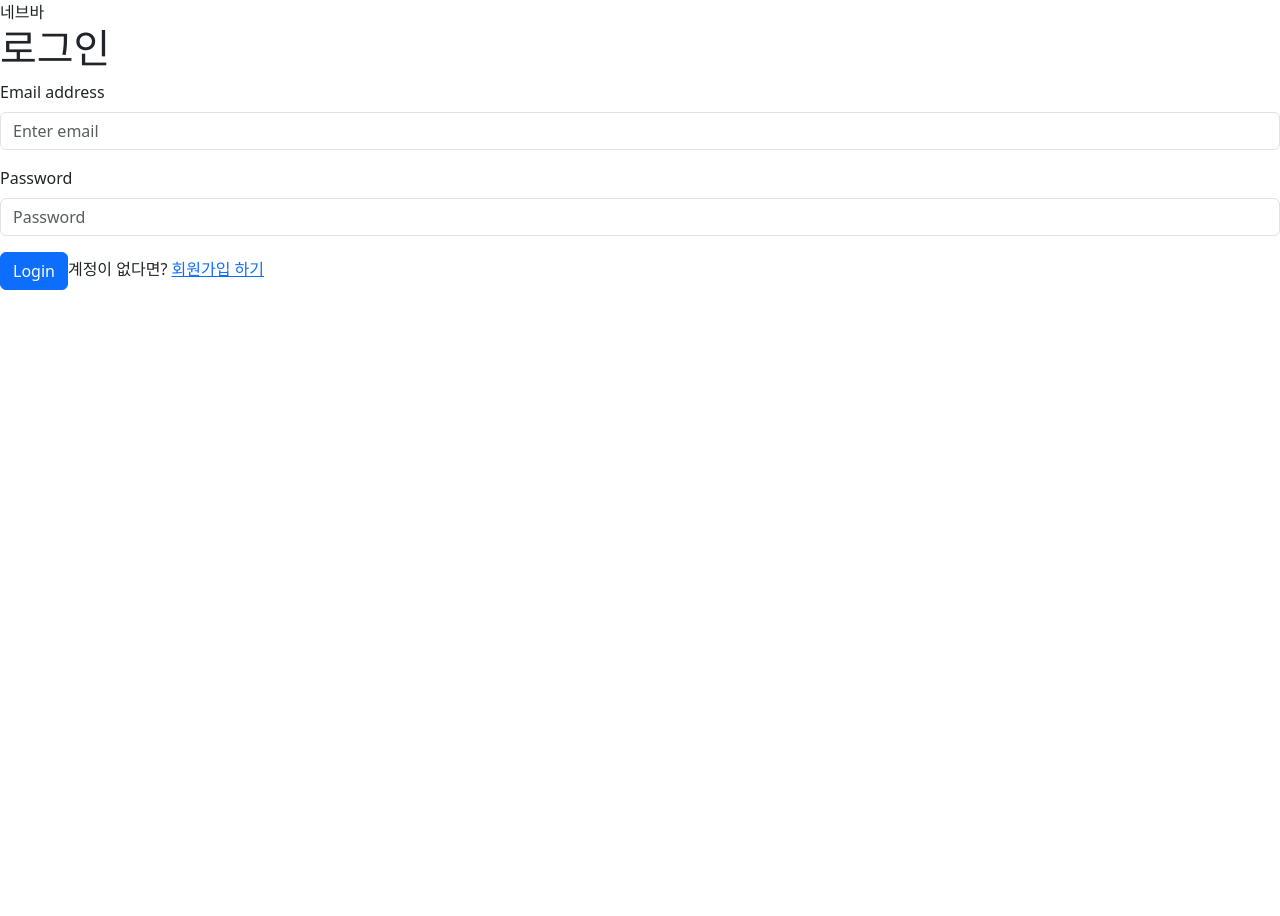
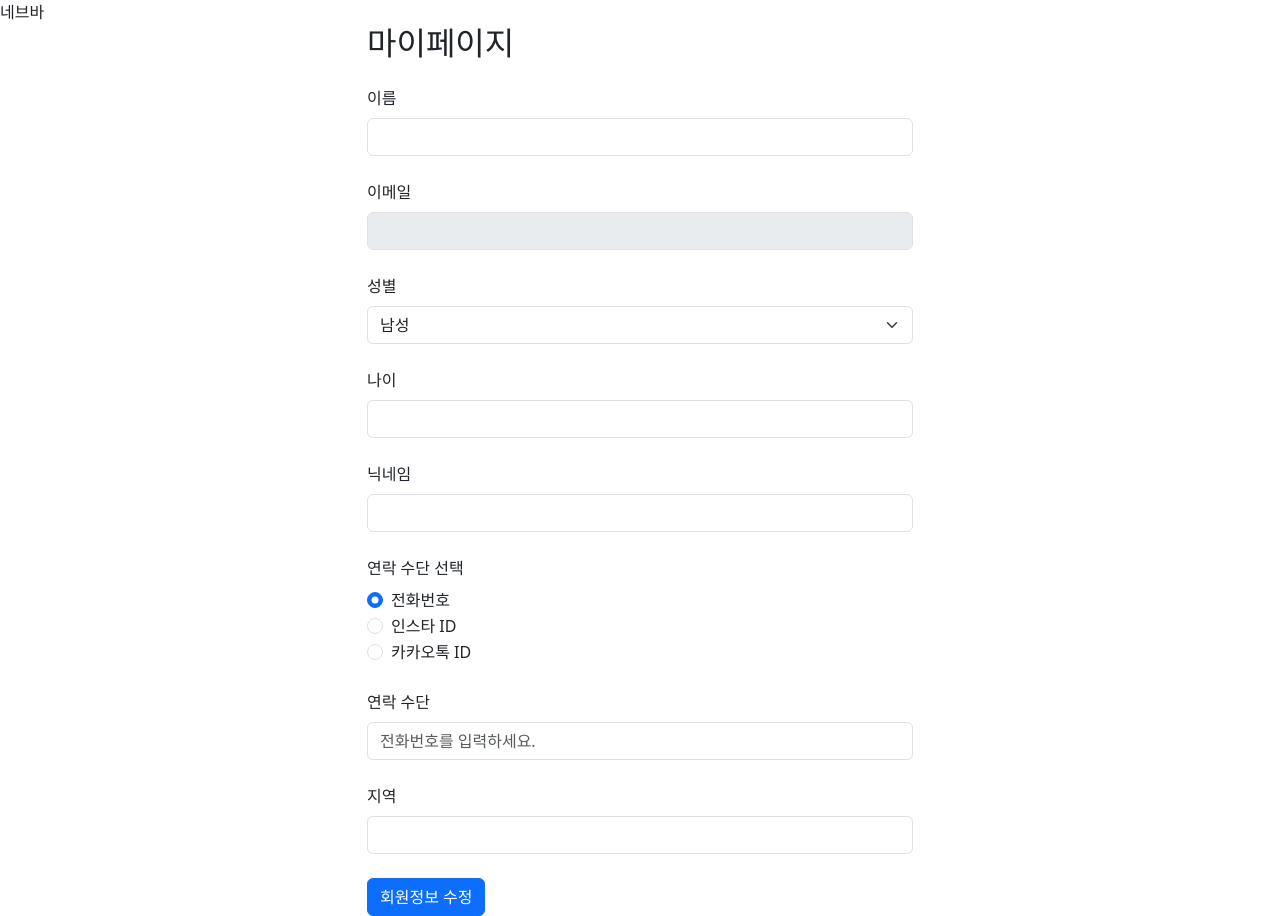
Before and after one commit to pyosunyoung/number-blind-date, a React (Create React App) app in the folder number-ting/: page /mypage in a window 1280 px wide. Before the commit this address led to /login. Before the commit the page ends 800 px from the top, so only its background shows below. Built offline with nearby package versions, Linux system fonts and the light colour scheme; no server answers.

Commit message:
마이페이지

```diff
--- a/number-ting/src/featueres/user/userSlice.js
+++ b/number-ting/src/featueres/user/userSlice.js
@@ -28,11 +28,6 @@ export const loginWithEmail = createAsyncThunk(
       const accessToken = authHeader.replace("Bearer ", "").trim();
       sessionStorage.setItem("access_token", accessToken);
 
-
-
-
-
-
       return response.data; // response.data.user이렇게 해도 됨
     } catch (error) {
       //실패
@@ -44,17 +39,17 @@ export const loginWithEmail = createAsyncThunk(
 
 export const loginWithGoogle = createAsyncThunk(
   "user/loginWithGoogle",
-  async (token, { rejectWithValue }) => { }
+  async (token, { rejectWithValue }) => {}
 );
 
 export const logout = () => async (dispatch) => {
   try {
-    await api.post("/auth/logout", {})
+    await api.post("/auth/logout", {});
     sessionStorage.removeItem("access_token");
     dispatch(userLoggedOut());
     window.location.href = "/login";
   } catch (error) {
-    console.log("로그아웃 실패", error)
+    console.log("로그아웃 실패", error);
   }
   // user정보를 지우고
 
@@ -65,7 +60,17 @@ export const logout = () => async (dispatch) => {
 export const registerUser = createAsyncThunk(
   "user/registerUser",
   async (
-    { userName, email, userPassword, gender, age, nickname, contact, location, navigate },
+    {
+      userName,
+      email,
+      userPassword,
+      gender,
+      age,
+      nickname,
+      contact,
+      location,
+      navigate,
+    },
     { dispatch, rejectWithValue }
   ) => {
     try {
@@ -97,6 +102,59 @@ export const registerUser = createAsyncThunk(
         })
       );
       return rejectWithValue(error.response?.data || "회원가입 실패");
+    }
+  }
+);
+
+// 회원 정보 불러오기
+export const fetchUserProfile = createAsyncThunk(
+  "user/fetchUserProfile",
+  async (_, { rejectWithValue }) => {
+    try {
+      const response = await api.get("/mypage");
+      return response.data;
+    } catch (error) {
+      return rejectWithValue(
+        error.response?.data || "회원 정보를 불러오는데 실패했습니다."
+      );
+    }
+  }
+);
+
+// 회원 정보 수정
+export const updateUserProfile = createAsyncThunk(
+  "user/updateUserProfile",
+  async (
+    { userName, email, gender, age, nickname, contact, location },
+    { dispatch, rejectWithValue }
+  ) => {
+    try {
+      const response = await api.put("/user/profile", {
+        userName,
+        email,
+        gender,
+        age,
+        nickname,
+        contact,
+        location,
+      });
+
+      dispatch(
+        showToastMessage({
+          message: "회원 정보가 성공적으로 수정되었습니다.",
+          status: "success",
+        })
+      );
+
+      return response.data;
+    } catch (error) {
+      dispatch(
+        showToastMessage({
+          message: "회원 정보 수정에 실패했습니다.",
+          status: "error",
+        })
+      );
+      return rejectWithValue(error.response?.data || "회원 정보 수정 실패");
     }
   }
 );
--- a/number-ting/src/page/MyPage/MyPage.js
+++ b/number-ting/src/page/MyPage/MyPage.js
@@ -1,11 +1,194 @@
-import React from 'react'
+import React, { useEffect, useState } from "react";
+import { useDispatch, useSelector } from "react-redux";
+import {
+  fetchUserProfile,
+  updateUserProfile,
+} from "../../featueres/user/userSlice";
+import { Container, Row, Col, Form, Button } from "react-bootstrap";
 
 const MyPage = () => {
+  const dispatch = useDispatch();
+  const { profile, loading, error } = useSelector((state) => state.user);
+
+  // 로컬 state로 폼 입력값 관리
+  const [userName, setUserName] = useState("");
+  const [email, setEmail] = useState("");
+  const [gender, setGender] = useState("남성");
+  const [age, setAge] = useState("");
+  const [nickname, setNickname] = useState("");
+  const [contact, setContact] = useState("");
+  const [contactMethod, setContactMethod] = useState("phone");
+  const [location, setLocation] = useState("");
+
+  const placeholders = {
+    phone: "전화번호를 입력하세요.",
+    instagram: "인스타 ID를 입력하세요.",
+    kakao: "카카오톡 ID를 입력하세요.",
+  };
+
+  // 컴포넌트가 마운트될 때 사용자 정보 불러오기
+  useEffect(() => {
+    dispatch(fetchUserProfile());
+  }, [dispatch]);
+
+  // 프로필이 로드되면 로컬 state에 반영
+  useEffect(() => {
+    if (profile) {
+      setUserName(profile.userName || "");
+      setEmail(profile.email || "");
+      setGender(profile.gender || "남성");
+      setAge(profile.age || "");
+      setNickname(profile.nickname || "");
+      setContact(profile.contact || "");
+      setLocation(profile.location || "");
+    }
+  }, [profile]);
+
+  const handleSubmit = (e) => {
+    e.preventDefault();
+    // 폼 제출 시 회원정보 업데이트
+    dispatch(
+      updateUserProfile({
+        userName,
+        email,
+        gender,
+        age,
+        nickname,
+        contact,
+        location,
+      })
+    );
+  };
+
+  if (loading) {
+    return <p>로딩 중...</p>;
+  }
+
   return (
-    <div>
-      MyPage
-    </div>
-  )
-}
+    <Container>
+      <Row className="justify-content-md-center">
+        <Col md={6}>
+          <h2 className="mb-4">마이페이지</h2>
 
-export default MyPage
+          {/* 에러 메시지 표시 */}
+          {error && <p style={{ color: "red" }}>{error}</p>}
+
+          <Form onSubmit={handleSubmit}>
+            <Form.Group controlId="formUserName">
+              <Form.Label>이름</Form.Label>
+              <Form.Control
+                type="text"
+                value={userName}
+                onChange={(e) => setUserName(e.target.value)}
+              />
+            </Form.Group>
+            <br />
+
+            <Form.Group controlId="formEmail">
+              <Form.Label>이메일</Form.Label>
+              <Form.Control
+                type="email"
+                value={email}
+                onChange={(e) => setEmail(e.target.value)}
+                disabled
+              />
+            </Form.Group>
+            <br />
+
+            <Form.Group controlId="formGender">
+              <Form.Label>성별</Form.Label>
+              <Form.Select
+                value={gender}
+                onChange={(e) => setGender(e.target.value)}
+              >
+                <option value="남성">남성</option>
+                <option value="여성">여성</option>
+              </Form.Select>
+            </Form.Group>
+            <br />
+
+            <Form.Group controlId="formAge">
+              <Form.Label>나이</Form.Label>
+              <Form.Control
+                type="number"
+                value={age}
+                onChange={(e) => setAge(e.target.value)}
+              />
+            </Form.Group>
+            <br />
+
+            <Form.Group controlId="formNickname">
+              <Form.Label>닉네임</Form.Label>
+              <Form.Control
+                type="text"
+                value={nickname}
+                onChange={(e) => setNickname(e.target.value)}
+              />
+            </Form.Group>
+            <br />
+
+            {/* 연락수단 선택 */}
+            <Form.Group controlId="contactMethod">
+              <Form.Label>연락 수단 선택</Form.Label>
+              <div>
+                <Form.Check
+                  type="radio"
+                  label="전화번호"
+                  name="contactMethod"
+                  value="phone"
+                  checked={contactMethod === "phone"}
+                  onChange={() => setContactMethod("phone")}
+                />
+                <Form.Check
+                  type="radio"
+                  label="인스타 ID"
+                  name="contactMethod"
+                  value="instagram"
+                  checked={contactMethod === "instagram"}
+                  onChange={() => setContactMethod("instagram")}
+                />
+                <Form.Check
+                  type="radio"
+                  label="카카오톡 ID"
+                  name="contactMethod"
+                  value="kakao"
+                  checked={contactMethod === "kakao"}
+                  onChange={() => setContactMethod("kakao")}
+                />
+              </div>
+            </Form.Group>
+            <br />
+
+            {/* 연락 정보 입력 */}
+            <Form.Group controlId="formContact">
+              <Form.Label>연락 수단</Form.Label>
+              <Form.Control
+                type="text"
+                placeholder={placeholders[contactMethod]}
+                value={contact}
+                onChange={(e) => setContact(e.target.value)}
+              />
+            </Form.Group>
+            <br />
+
+            <Form.Group controlId="formLocation">
+              <Form.Label>지역</Form.Label>
+              <Form.Control
+                type="text"
+                value={location}
+                onChange={(e) => setLocation(e.target.value)}
+              />
+            </Form.Group>
+            <br />
+
+            <Button variant="primary" type="submit">
+              회원정보 수정
+            </Button>
+          </Form>
+        </Col>
+      </Row>
+    </Container>
+  );
+};
+
+export default MyPage;
--- a/number-ting/src/routes/AppRouter.js
+++ b/number-ting/src/routes/AppRouter.js
@@ -25,10 +25,10 @@ const AppRouter = () => {
         <Route path="/NoticePage" element={<NoticePage />} />
         <Route path="/MatchingPage" element={<MatchingPage/>} />
         <Route path="/AIMatchingPage" element={<AIMatchingPage />} />
-
-        <Route element={<PrivateRoute permissionLevel="customer" />}>
+        <Route path="/mypage" element={<MyPage />} />
+        {/* <Route element={<PrivateRoute permissionLevel="customer" />}>
           <Route path="/mypage" element={<MyPage />} />
-        </Route>
+        </Route> */}
         <Route path="/adminPage" element={<AdminPage permissionLevel="admin" />} />
       </Route>
     </Routes>
```
